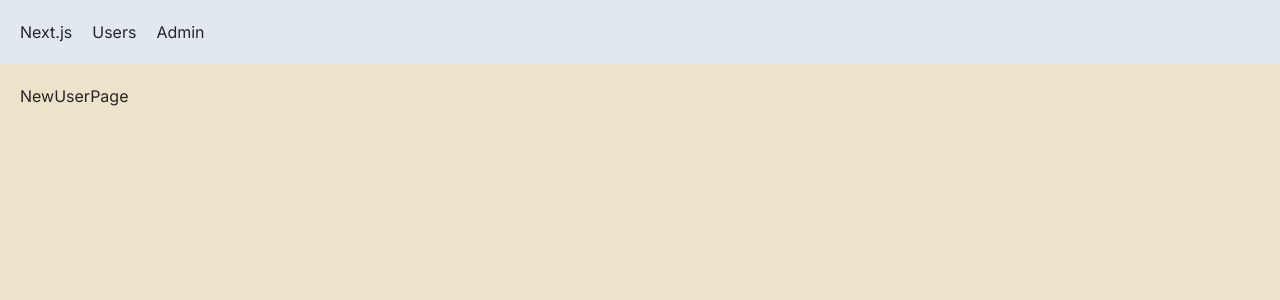
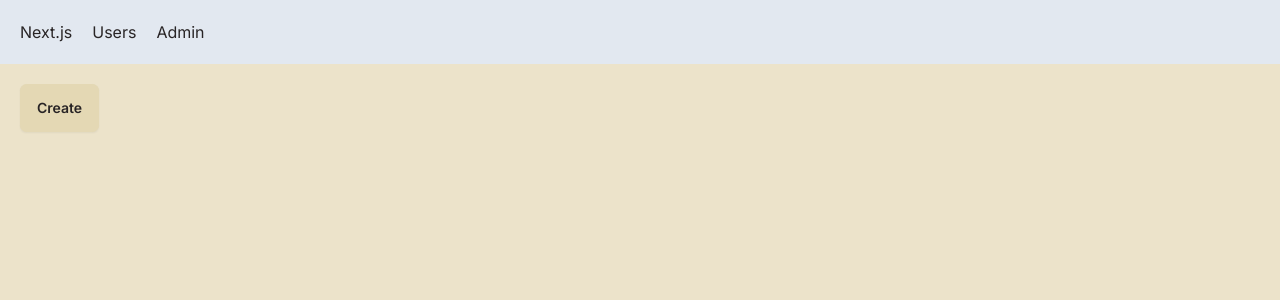
Before and after one commit to Multyjog/next.js-application, a Next.js app: page /users/new in a window 1280 px wide. Shown: the top 300 px of the page. Built offline with nearby package versions, Linux system fonts and the light colour scheme.

Commit message:
Programmatic navigation

```diff
--- a/app/users/new/page.tsx
+++ b/app/users/new/page.tsx
@@ -1,7 +1,14 @@
+"use client";
+import { useRouter } from "next/navigation";
 import React from "react";
 
 const NewUserPage = () => {
-  return <div>NewUserPage</div>;
+  const router = useRouter();
+  return (
+    <button onClick={() => router.push("/users")} className="btn btm-primary">
+      Create
+    </button>
+  );
 };
 
 export default NewUserPage;
--- a/app/users/page.tsx
+++ b/app/users/page.tsx
@@ -1,5 +1,6 @@
 import React from "react";
 import UserTable from "./UserTable";
+import Link from "next/link";
 
 interface Props {
   searchParams: { sortOrder: string };
@@ -9,6 +10,9 @@
   return (
     <>
       <h1>Users</h1>
+      <Link href="/users/new" className="btn">
+        New User
+      </Link>
       <UserTable sortOrder={sortOrder} />
     </>
   );
```
